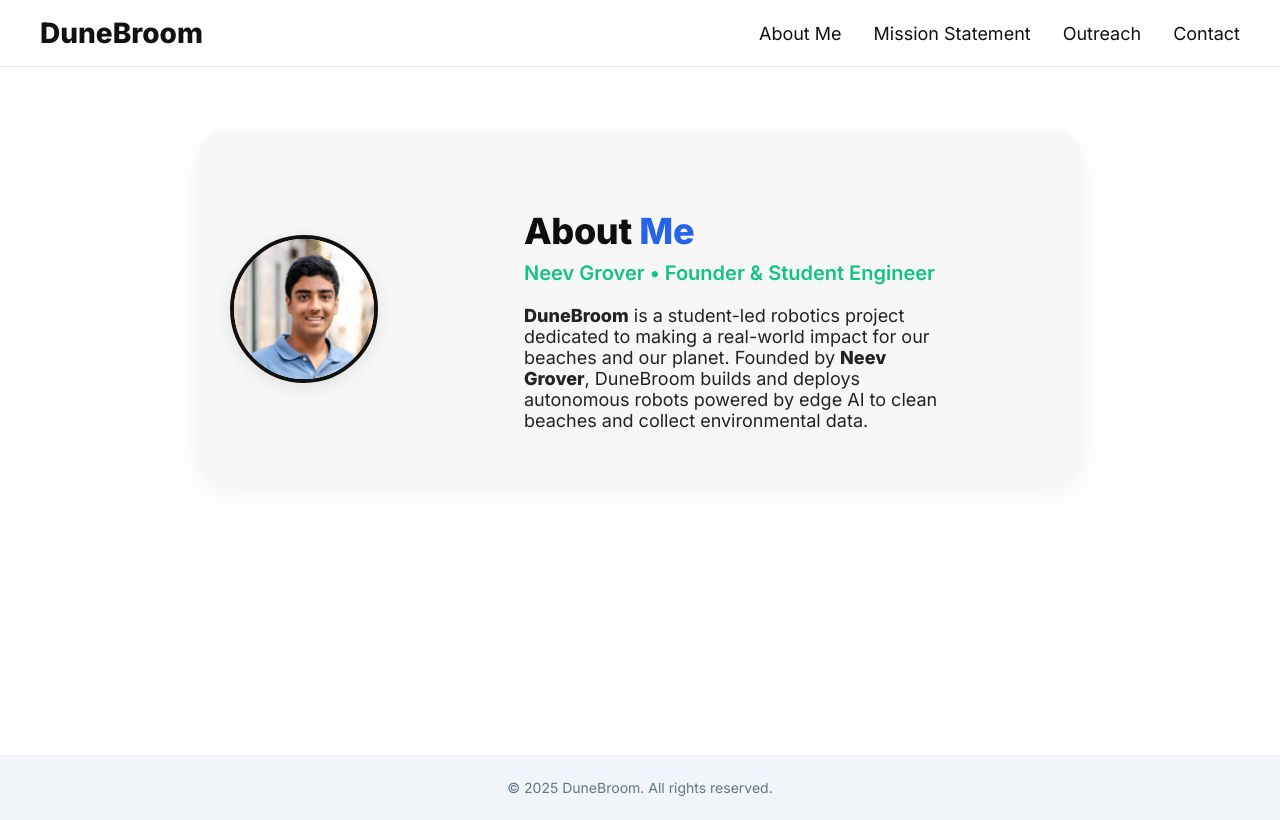
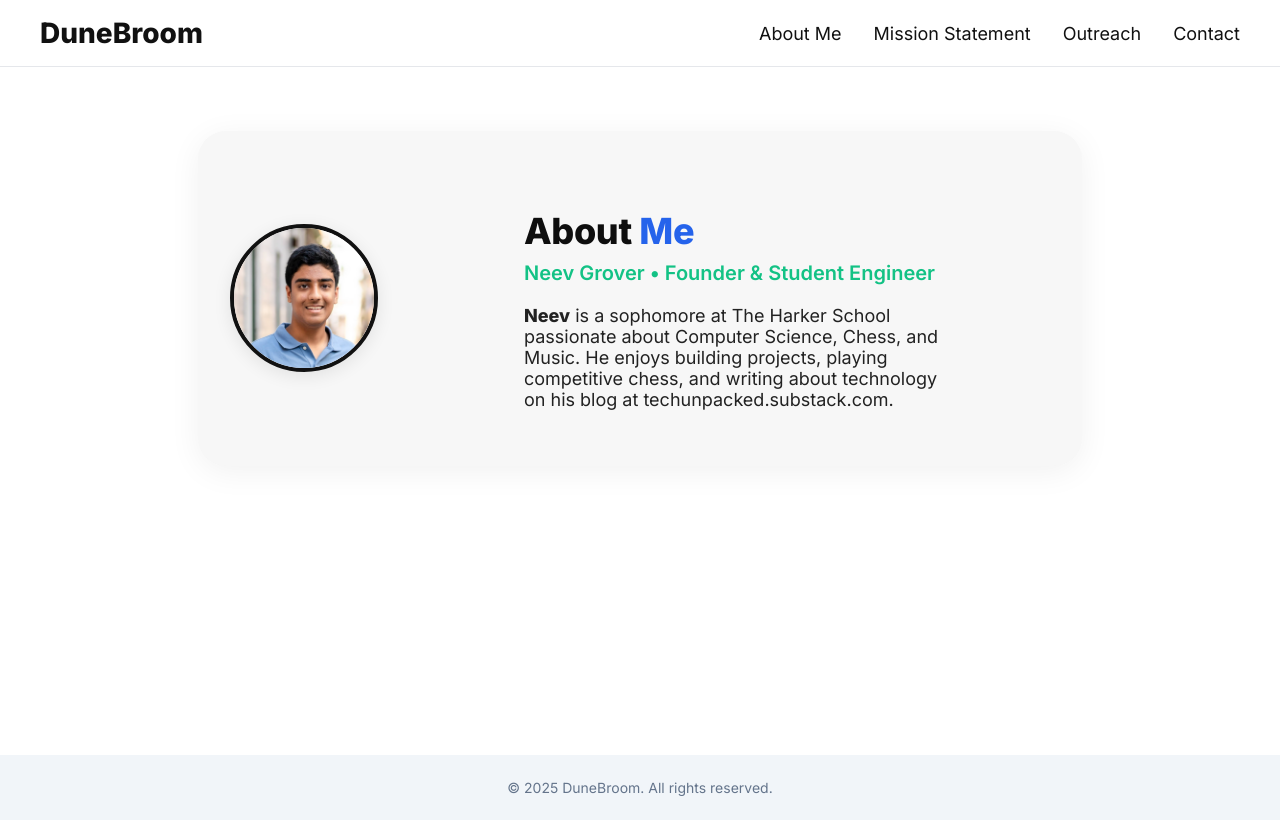
Before and after one commit to groverneev/DuneBroom_Website, a Next.js app: page /about_me in a window 1280 px wide. Built offline with nearby package versions, Linux system fonts and the light colour scheme.

Commit message:
idk_what_to_write

```diff
--- a/app/about_me/page.tsx
+++ b/app/about_me/page.tsx
@@ -96,8 +96,7 @@ export default function AboutPage() {
             color: '#222',
             marginBottom: 8
           }}>
-            <b>DuneBroom</b> is a student-led robotics project dedicated to making a real-world impact for our beaches and our planet.
-            Founded by <b>Neev Grover</b>, DuneBroom builds and deploys autonomous robots powered by edge AI to clean beaches and collect environmental data.
+            <b>Neev</b> is a sophomore at The Harker School passionate about Computer Science, Chess, and Music. He enjoys building projects, playing competitive chess, and writing about technology on his blog at techunpacked.substack.com.
           </p>
         </div>
       </section>
--- a/app/mission_statement/page.tsx
+++ b/app/mission_statement/page.tsx
@@ -121,4 +121,3 @@ export default function Page() {
     </main>
   )
 }
-//            Neev is a sophomore at The Harker School passionate about Computer Science, Chess, and Music.
```
